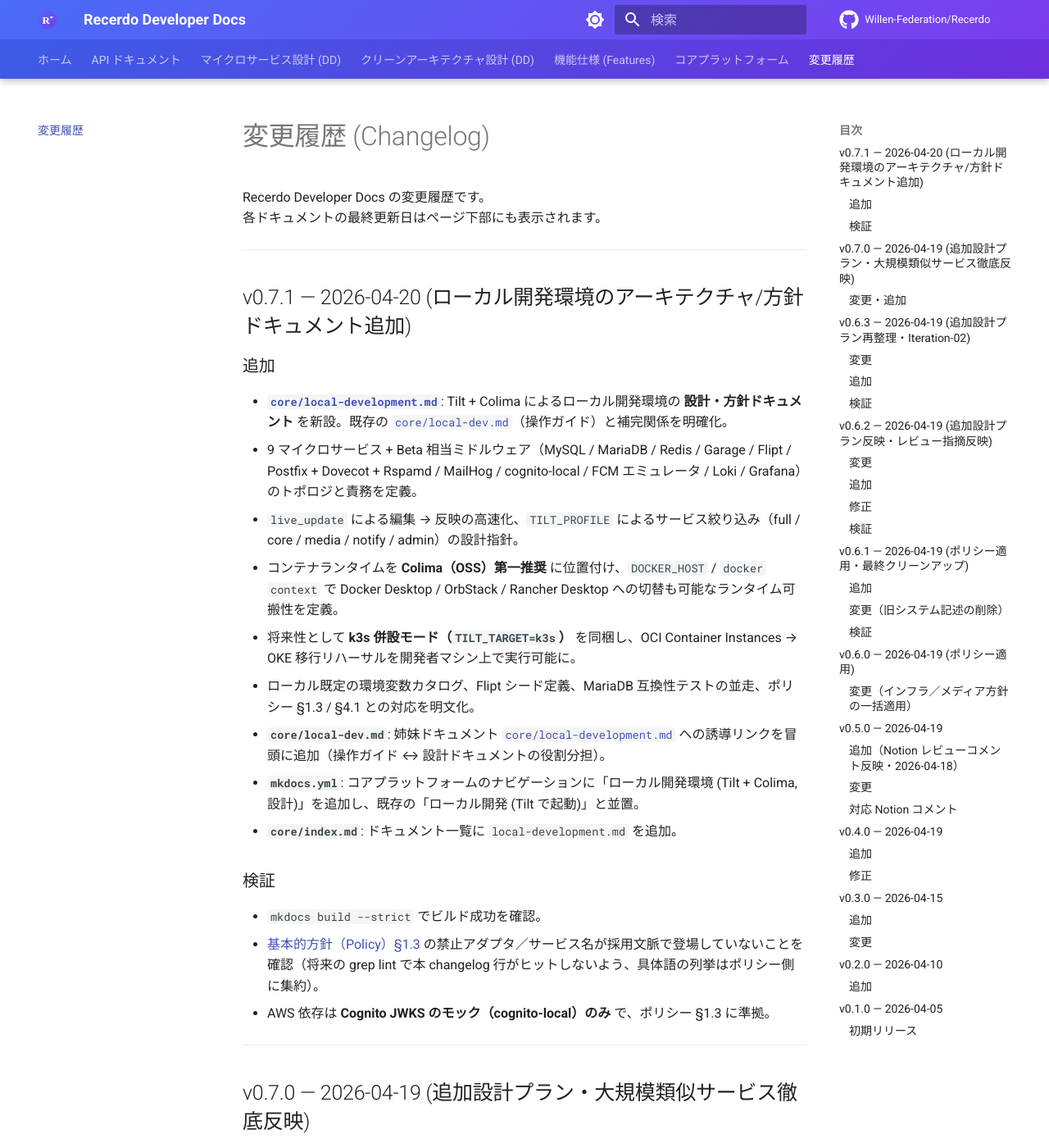
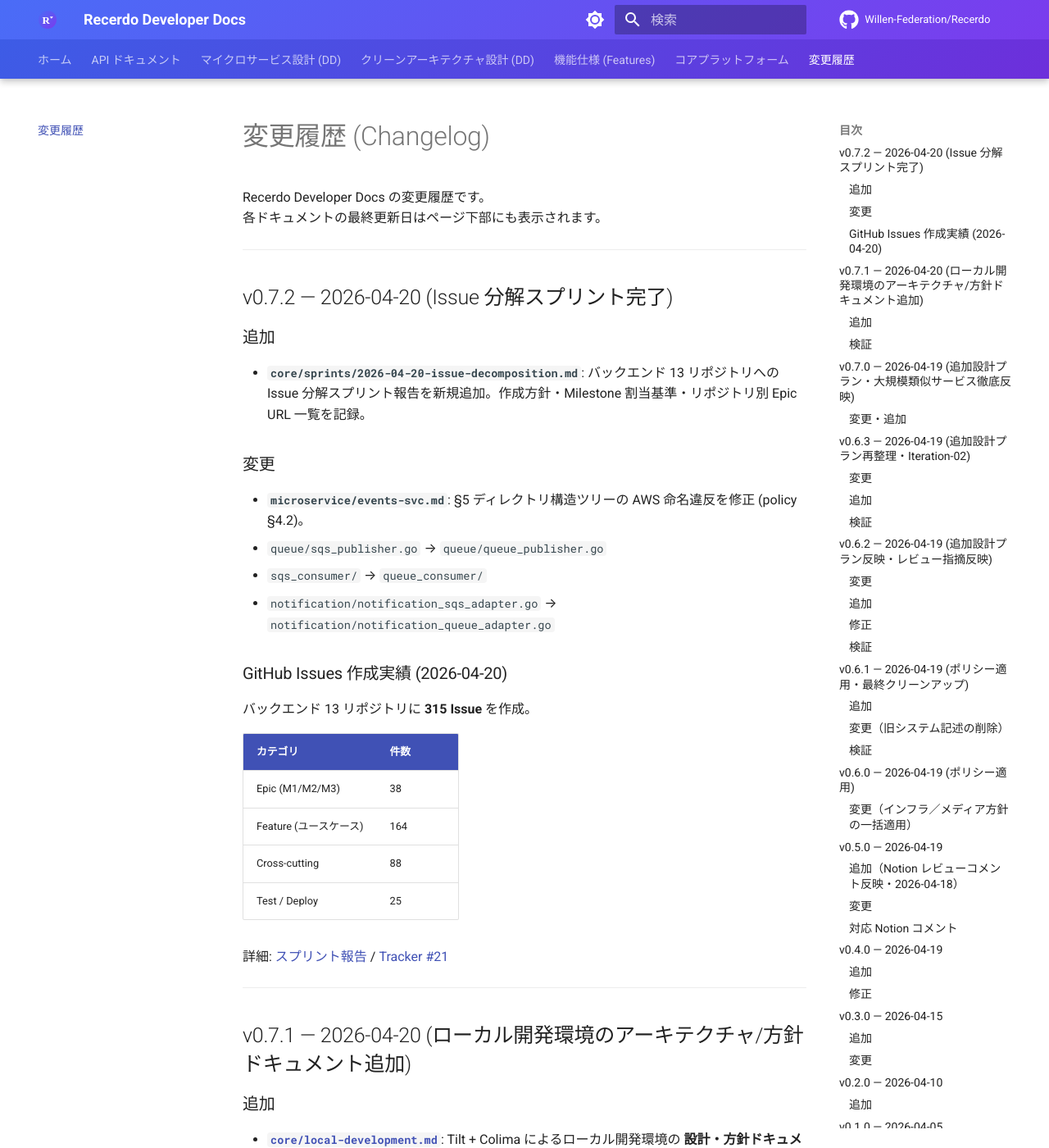
Before and after one commit to Willen-Federation/Recerdo-Developers-Docs, an MkDocs documentation site: the page built from docs/changelog.md, in a window 1280 px wide and 1400 px high. Shown: the whole window at 82% size. Built offline with MkDocs 1.6.1 and Material for MkDocs 9.7.7, drawn with Linux system fonts in a browser that asks for light colours; comment, search, counter and statistics services are not loaded.

Commit message:
docs: Issue 分解スプリント完了報告 + events-svc 命名修正 (#29)
* Summary

* docs: Issue 分解スプリント完了報告 + events-svc AWS 命名修正

バックエンド 13 リポジトリへの GitHub Issue 分解スプリント (2026-04-20) の
成果物をドキュメント化し、検出した命名規約違反を合わせて修正する。

- docs/core/sprints/2026-04-20-issue-decomposition.md: 315 Issue 作成の
  スプリント報告を新規追加 (方針・Milestone 割当・リポ別 Epic URL)
- docs/changelog.md: v0.7.0 エントリを追加
- docs/microservice/events-svc.md: §5 ディレクトリツリーの SQS 命名
  (policy §1.3 違反) を QueuePort 準拠名に修正
    sqs_publisher.go → queue_publisher.go
    sqs_consumer/    → queue_consumer/
    notification_sqs_adapter.go → notification_queue_adapter.go

Co-Authored-By: Claude Opus 4.7 (1M context) <noreply@anthropic.com>

* fix: address PR review comments (policy refs + vscode settings)

- docs/changelog.md: §1.3 → §4.2 (禁止アダプタ名の正確なセクション)
- docs/core/sprints/…-issue-decomposition.md:
    §8.3 → §8.4 (Idempotency-Key)
    §8.4 → §8.5 (Transactional Outbox)
    §1.3 → §4.2 (禁止アダプタ名) + Copilot の文言提案を採用
- .vscode/settings.json: chat.tools.terminal.autoApprove を削除
  (gh コマンドの自動承認はリポジトリレベルで保持すべきでない)

Co-Authored-By: Claude Opus 4.7 (1M context) <noreply@anthropic.com>

---------

Co-authored-by: Claude Opus 4.7 (1M context) <noreply@anthropic.com>

```diff
--- a/docs/changelog.md
+++ b/docs/changelog.md
@@ -2,6 +2,34 @@
 
 Recerdo Developer Docs の変更履歴です。
 各ドキュメントの最終更新日はページ下部にも表示されます。
+
+---
+
+## v0.7.2 — 2026-04-20 (Issue 分解スプリント完了)
+
+### 追加
+
+- **`core/sprints/2026-04-20-issue-decomposition.md`**: バックエンド 13 リポジトリへの Issue 分解スプリント報告を新規追加。作成方針・Milestone 割当基準・リポジトリ別 Epic URL 一覧を記録。
+
+### 変更
+
+- **`microservice/events-svc.md`**: §5 ディレクトリ構造ツリーの AWS 命名違反を修正 (policy §4.2)。
+  - `queue/sqs_publisher.go` → `queue/queue_publisher.go`
+  - `sqs_consumer/` → `queue_consumer/`
+  - `notification/notification_sqs_adapter.go` → `notification/notification_queue_adapter.go`
+
+### GitHub Issues 作成実績 (2026-04-20)
+
+バックエンド 13 リポジトリに **315 Issue** を作成。
+
+| カテゴリ | 件数 |
+|----------|------|
+| Epic (M1/M2/M3) | 38 |
+| Feature (ユースケース) | 164 |
+| Cross-cutting | 88 |
+| Test / Deploy | 25 |
+
+詳細: [スプリント報告](core/sprints/2026-04-20-issue-decomposition.md) / [Tracker #21](https://github.com/Willen-Federation/Recerdo-Developers-Docs/issues/21)
 
 ---
 
--- /dev/null
+++ b/docs/core/sprints/2026-04-20-issue-decomposition.md
@@ -0,0 +1,106 @@
+# スプリント報告: Issue 分解スプリント
+
+**実施日**: 2026-04-20
+**担当**: Akira Kusama / Claude (Anthropic) Issue Writer Agent
+**対象**: Willen-Federation 配下 バックエンド 13 リポジトリ
+**参照 Tracker**: [Recerdo-Developers-Docs #21](https://github.com/Willen-Federation/Recerdo-Developers-Docs/issues/21)
+
+---
+
+## 概要
+
+設計書 (DD: Design Documents) を元に、Recerdo バックエンド全 13 リポジトリにわたる GitHub Issue を網羅的に作成したスプリントです。
+アーキテクチャ図・ユースケース層・横断標準 (policy §8) を参照し、**315 Issue** を作成しました。
+
+---
+
+## 作成方針
+
+### Issue 構造
+- **Epic Issue** (M1/M2/M3 各 Milestone 別): サービスのロードマップを俯瞰するチケット
+- **Feature Issue** (ユースケース単位): DD §3 のユースケースを 1 Issue に 1:1 対応
+- **Cross-cutting Issue**: gRPC ハンドラ配線・Outbox Publisher・OTEL・Feature Flag 評価層 など横断実装
+- **Test/Deploy Issue**: testcontainers 統合テスト・Dockerfile・CI ワークフロー
+
+### Milestone 割当基準 (`docs/core/poc-beta-scope.md §2.2` 参照)
+| 優先度 | Milestone |
+|--------|-----------|
+| P0 / P1 | Beta M1 — MVP |
+| P1 後続 / P2 | Beta M2 — Public Beta |
+| P2 / P3 | Beta M3 — GA Readiness |
+
+### テンプレート準拠
+`docs/core/workflow.md §3.1` Issue テンプレートに準拠:
+- Context / User Story / Acceptance Criteria / 技術要件 / Test Plan / Feature Flag / Dependencies / References / DoD
+
+### 横断標準の必須 AC
+- **Write API**: `Idempotency-Key` ヘッダ受理 (policy §8.4)
+- **ドメインイベント発行**: Transactional Outbox 経由 (policy §8.5)
+- **PII 処理**: `security:review` ラベル + PII ログ禁止 AC
+- **Feature Flag**: `<svc>.<feature>.enabled` 形式、default OFF
+
+---
+
+## 作成結果サマリー
+
+**合計: 315 Issue (13 リポジトリ)**
+
+| カテゴリ | 件数 |
+|----------|------|
+| Epic (M1/M2/M3) | 38 |
+| Feature (ユースケース) | 164 |
+| Cross-cutting | 88 |
+| Test / Deploy | 25 |
+
+---
+
+## リポジトリ別詳細
+
+| リポジトリ | Bootstrap | M1 Epic | M2 Epic | M3 Epic | 合計 |
+|-----------|-----------|---------|---------|---------|------|
+| recerdo-admin-system | [#1](https://github.com/Willen-Federation/recerdo-admin-system/issues/1) | [#2](https://github.com/Willen-Federation/recerdo-admin-system/issues/2) | [#3](https://github.com/Willen-Federation/recerdo-admin-system/issues/3) | [#4](https://github.com/Willen-Federation/recerdo-admin-system/issues/4) | 25 |
+| recerdo-album | [#1](https://github.com/Willen-Federation/recerdo-album/issues/1) | [#2](https://github.com/Willen-Federation/recerdo-album/issues/2) | [#3](https://github.com/Willen-Federation/recerdo-album/issues/3) | [#4](https://github.com/Willen-Federation/recerdo-album/issues/4) | 24 |
+| recerdo-audit | [#1](https://github.com/Willen-Federation/recerdo-audit/issues/1) | [#2](https://github.com/Willen-Federation/recerdo-audit/issues/2) | [#3](https://github.com/Willen-Federation/recerdo-audit/issues/3) | [#4](https://github.com/Willen-Federation/recerdo-audit/issues/4) | 22 |
+| recerdo-core | [#1](https://github.com/Willen-Federation/recerdo-core/issues/1) | [#3](https://github.com/Willen-Federation/recerdo-core/issues/3) | [#4](https://github.com/Willen-Federation/recerdo-core/issues/4) | [#5](https://github.com/Willen-Federation/recerdo-core/issues/5) | 28 |
+| recerdo-event | [#1](https://github.com/Willen-Federation/recerdo-event/issues/1) | [#2](https://github.com/Willen-Federation/recerdo-event/issues/2) | [#3](https://github.com/Willen-Federation/recerdo-event/issues/3) | [#4](https://github.com/Willen-Federation/recerdo-event/issues/4) | 26 |
+| recerdo-feature-flag | [#1](https://github.com/Willen-Federation/recerdo-feature-flag/issues/1) | [#2](https://github.com/Willen-Federation/recerdo-feature-flag/issues/2) | [#3](https://github.com/Willen-Federation/recerdo-feature-flag/issues/3) | [#4](https://github.com/Willen-Federation/recerdo-feature-flag/issues/4) | 25 |
+| recerdo-infra | [#1](https://github.com/Willen-Federation/recerdo-infra/issues/1) | [#3](https://github.com/Willen-Federation/recerdo-infra/issues/3) | [#4](https://github.com/Willen-Federation/recerdo-infra/issues/4) | [#5](https://github.com/Willen-Federation/recerdo-infra/issues/5) | 25 |
+| recerdo-notifications | [#1](https://github.com/Willen-Federation/recerdo-notifications/issues/1) | [#2](https://github.com/Willen-Federation/recerdo-notifications/issues/2) | [#3](https://github.com/Willen-Federation/recerdo-notifications/issues/3) | [#4](https://github.com/Willen-Federation/recerdo-notifications/issues/4) | 25 |
+| recerdo-permission-management | [#1](https://github.com/Willen-Federation/recerdo-permission-management/issues/1) | [#2](https://github.com/Willen-Federation/recerdo-permission-management/issues/2) | [#3](https://github.com/Willen-Federation/recerdo-permission-management/issues/3) | [#4](https://github.com/Willen-Federation/recerdo-permission-management/issues/4) | 26 |
+| recerdo-shared-lib | [#4](https://github.com/Willen-Federation/recerdo-shared-lib/issues/4) | [#5](https://github.com/Willen-Federation/recerdo-shared-lib/issues/5) | [#6](https://github.com/Willen-Federation/recerdo-shared-lib/issues/6) | — | 18 |
+| recerdo-shared-proto | [#3](https://github.com/Willen-Federation/recerdo-shared-proto/issues/3) | [#4](https://github.com/Willen-Federation/recerdo-shared-proto/issues/4) | [#5](https://github.com/Willen-Federation/recerdo-shared-proto/issues/5) | — | 17 |
+| recerdo-storage | [#1](https://github.com/Willen-Federation/recerdo-storage/issues/1) | [#2](https://github.com/Willen-Federation/recerdo-storage/issues/2) | [#3](https://github.com/Willen-Federation/recerdo-storage/issues/3) | [#4](https://github.com/Willen-Federation/recerdo-storage/issues/4) | 28 |
+| recerdo-timeline | [#1](https://github.com/Willen-Federation/recerdo-timeline/issues/1) | [#2](https://github.com/Willen-Federation/recerdo-timeline/issues/2) | [#3](https://github.com/Willen-Federation/recerdo-timeline/issues/3) | [#4](https://github.com/Willen-Federation/recerdo-timeline/issues/4) | 26 |
+
+---
+
+## 検出事項・修正
+
+### 検出事項 #1: events-svc.md ディレクトリツリーの命名規約違反
+
+**ファイル**: `docs/microservice/events-svc.md` §5 ディレクトリ構造
+**内容**: ポリシー §4.2（禁止アダプタ名: `SQSAdapter` / `S3Adapter` 等）に対応する AWS 由来の命名を含むファイル名が DD に記載されていた
+
+| 変更前 | 変更後 |
+|--------|--------|
+| `queue/sqs_publisher.go` | `queue/queue_publisher.go` |
+| `sqs_consumer/` (ディレクトリ) | `queue_consumer/` |
+| `notification/notification_sqs_adapter.go` | `notification/notification_queue_adapter.go` |
+
+**対応**: 本 PR で修正済み。recerdo-event リポジトリの実装時は `QueuePort` / `AsynqQueueAdapter` (Go) または同等の非 AWS 命名を使用すること。
+
+---
+
+## 参考: Issue 作成プロセス
+
+1. DD ファイル (`/tmp/recerdo-dd/`) を全読み → ユースケース列挙
+2. `poc-beta-scope.md §2.2` で Milestone 割当
+3. 13 エージェントを並列起動 (1 エージェント = 1 リポジトリ)
+4. 各エージェントが sequential に Issue 作成 (重複防止のため並列作成禁止)
+5. Epic 本文の Sub-issues リストを作成後に更新 (edit)
+6. JSON ログ `/tmp/recerdo-issues/<repo>.json` に記録
+7. Tracker #21 にスプリントサマリー追記
+
+---
+
+最終更新: 2026-04-20
```
Also changed, not shown: docs/microservice/events-svc.md (+3 -3 lines).
